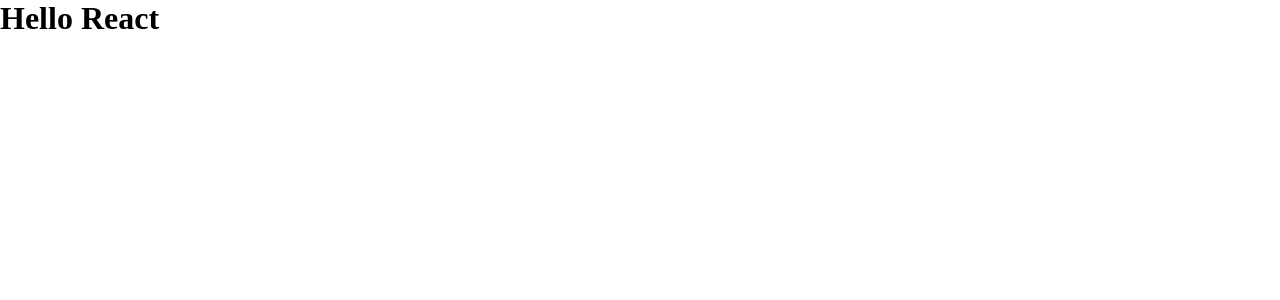
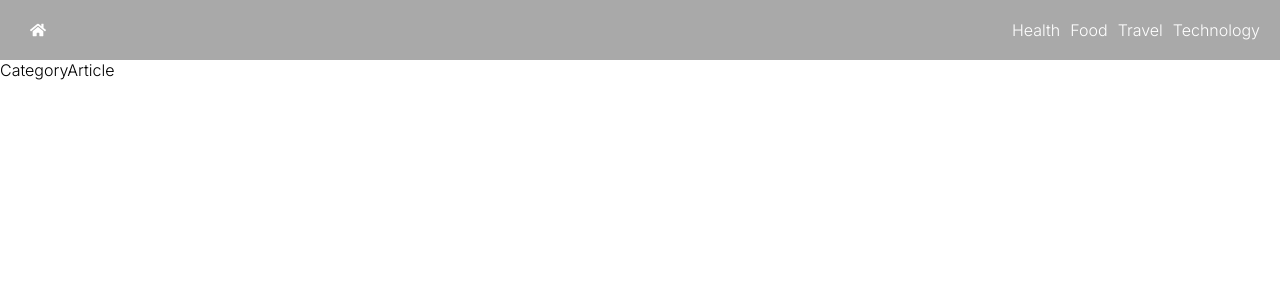
Before and after one commit to Hollistr/firebase-app, a React (Vite) app: page /category/Food in a window 1280 px wide. Shown: the top 300 px of the page. Built offline with nearby package versions, Linux system fonts and the light colour scheme.

Commit message:
created initial pages and routes

```diff
--- a/package.json
+++ b/package.json
@@ -10,8 +10,11 @@
     "preview": "vite preview"
   },
   "dependencies": {
+    "firebase": "^10.4.0",
     "react": "^18.2.0",
-    "react-dom": "^18.2.0"
+    "react-dom": "^18.2.0",
+    "react-icons": "^4.11.0",
+    "react-router-dom": "^6.16.0"
   },
   "devDependencies": {
     "@types/react": "^18.2.15",
--- a/src/App.css
+++ b/src/App.css
@@ -1,5 +1,18 @@
-* {
-  margin: 0;
-  padding: 0;
-  box-sizing: border-box;
+@import url('https://fonts.googleapis.com/css2?family=Inter:wght@300&display=swap');
+
+*{
+    margin:0;
+    padding:0;
+    box-sizing: border-box;
+    font-family: 'Inter', sans-serif;
 }
+
+:root{
+    --red: #e50916;
+    --white:#fff;
+    --header-height:70px;
+    --dark-bg:#221f1f;
+    --light-bg:#f7f3f3;
+    --button-bg:rgb(77, 77, 156);
+    --transparent-bg:rgba(20, 20, 20, 0.7);
+  }
--- a/src/App.jsx
+++ b/src/App.jsx
@@ -1,15 +1,24 @@
 import { useState } from "react";
 import "./App.css";
+import { BrowserRouter, Route, Routes } from "react-router-dom";
+import "./pages/Homepage/Homepage";
+import Homepage from "./pages/Homepage/Homepage";
+import Header from "./components/Header/Header";
+import CategoryArticle from "./pages/CategoryArticle/CategoryArticle";
 
 function App() {
-  const [count, setCount] = useState(0);
 
   return (
-    <div className="App">
-      <h1>Hello React</h1>
+    <BrowserRouter>
 
-    </div>
-  );
+      <Header />
+      <Routes>
+        <Route path="/" element={<Homepage />} />
+        <Route path="/category/:categoryName" element={<CategoryArticle />} />
+      </Routes>
+
+    </BrowserRouter>
+  )
 }
 
 export default App;
--- /dev/null
+++ b/src/components/Header/Header.css
@@ -0,0 +1,37 @@
+.header-container{
+    height: 60px;
+    display: flex;
+    justify-content: space-between;
+    align-items: center;
+    background-color:darkgray;
+    color: white;
+    padding: 0 20px;
+}
+
+.categories-container{
+
+    display: flex;
+    justify-content: space-evenly;
+    align-items: center;
+
+
+}
+
+.nav-link, .auth-link{
+    text-decoration: none;
+    margin-left: 10px;
+    color: white;
+}
+.auth-link{
+    background-color: var(--button-bg);
+    padding:8px 16px;
+    border-radius:8px;
+    border:none;
+    cursor:pointer;
+    color: white;
+  }
+
+  .username{
+    color:blue;
+    margin-right:10px;
+}
--- /dev/null
+++ b/src/components/Header/Header.jsx
@@ -0,0 +1,24 @@
+import React from "react";
+import "./Header.css";
+import { FaHome } from "react-icons/fa";
+import { Link, useNavigate } from "react-router-dom";
+
+
+function Header() {
+  const categories = ["Health", "Food", "Travel", "Technology"];
+
+  let navigate = useNavigate()
+
+  return (
+    <div className="header-container">
+      <FaHome className="nav-link" onClick={() => navigate("/")}/>
+      <div className="categories-container">
+        {categories.map((item, index) => (
+          <Link to={`/category/${item}`} key={index} className="nav-link">{item}</Link>
+        ))}
+      </div>
+    </div>
+  );
+}
+
+export default Header;
--- /dev/null
+++ b/src/pages/CategoryArticle/CategoryArticle.jsx
@@ -0,0 +1,10 @@
+import React from 'react'
+import './CategoryArticle.css'
+
+function CategoryArticle() {
+  return (
+    <div>CategoryArticle</div>
+  )
+}
+
+export default CategoryArticle
--- /dev/null
+++ b/src/pages/Homepage/Homepage.jsx
@@ -0,0 +1,10 @@
+import React from 'react'
+import './Homepage.css'
+
+function Homepage() {
+  return (
+    <div>Homepage</div>
+  )
+}
+
+export default Homepage
```
Also changed, not shown: src/config/firebaseConfig.js (added, +21 -0 lines), src/pages/CategoryArticle/CategoryArticle.css (added), src/pages/Homepage/Homepage.css (added), 1 other file (tests, documents, lock files or other folders).
